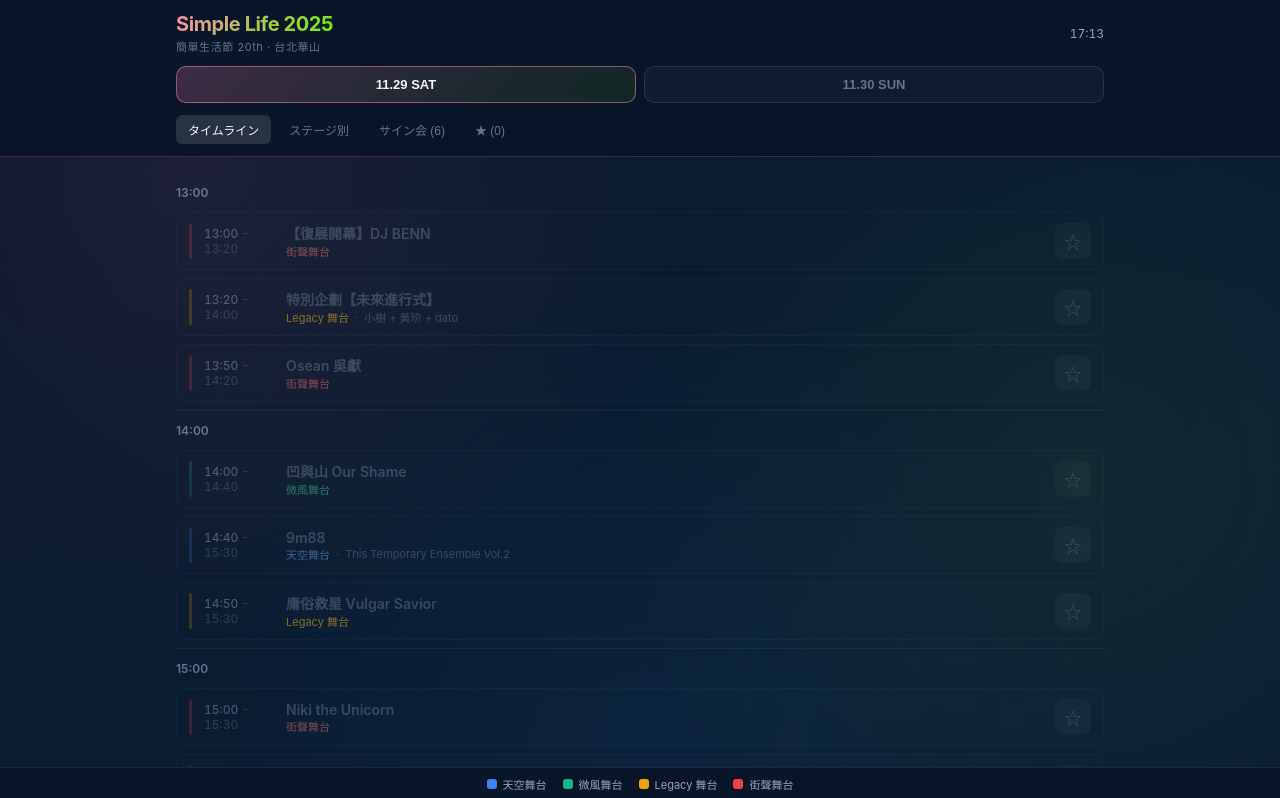
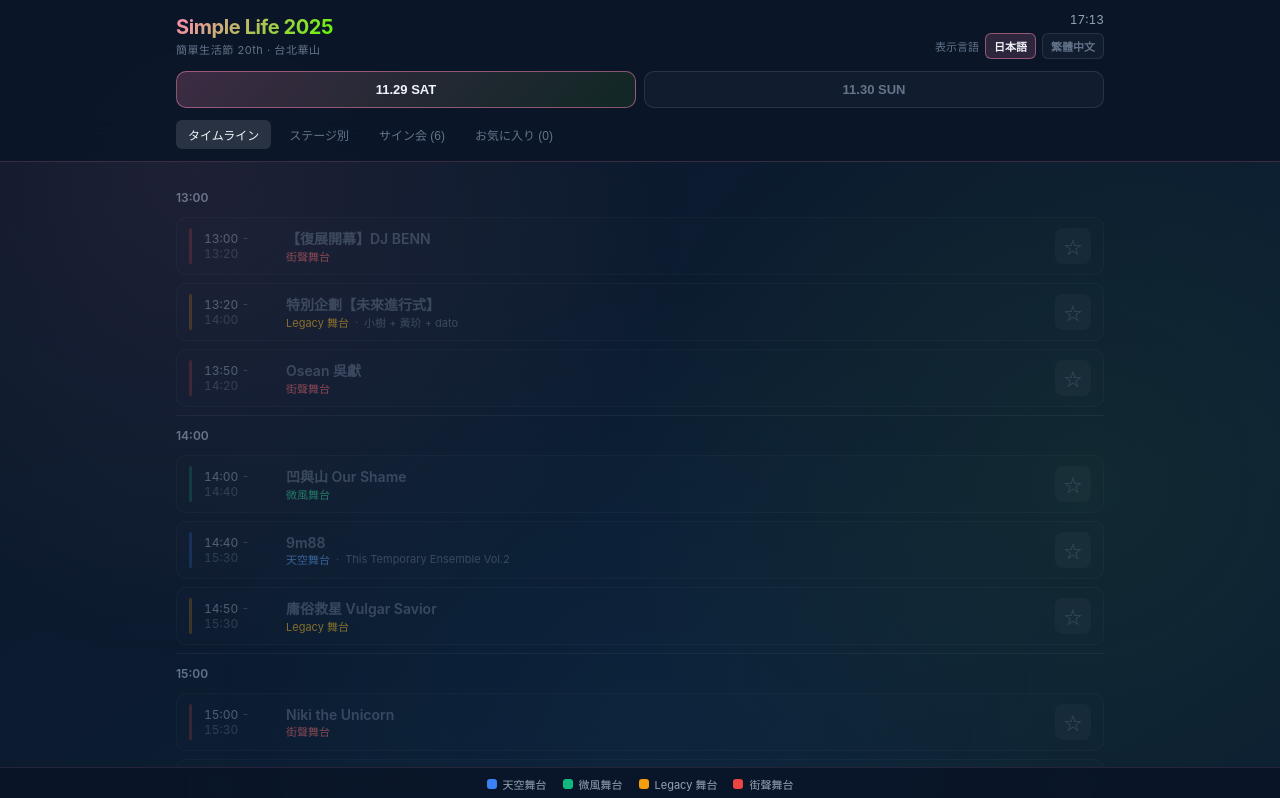
Before and after one commit to tainakanchu/simple-life-2025, a React (Vite) app: page / in a window 1280 px wide. Shown: the top 798 px of the page. Built offline with nearby package versions, Linux system fonts and the light colour scheme.

Commit message:
Add Traditional Chinese localization support

```diff
--- a/src/App.tsx
+++ b/src/App.tsx
@@ -6,11 +6,13 @@
 import StagesView from "./views/StagesView";
 import FavoritesView from "./views/FavoritesView";
 import SigningView from "./views/SigningView";
+import { AppTranslation, Locale, detectLocale, translations } from "./i18n";
 
 type ViewMode = "timeline" | "stages" | "signing" | "favorites";
 type ActiveDay = "day1" | "day2";
 
 export default function App() {
+  const [locale, setLocale] = useState<Locale>(() => detectLocale());
   const [activeDay, setActiveDay] = useState<ActiveDay>("day1");
   const [favorites, setFavorites] = useState<Favorites>(() => {
     try {
@@ -23,6 +25,7 @@
   const [currentTime, setCurrentTime] = useState(new Date());
   const [viewMode, setViewMode] = useState<ViewMode>("timeline");
   const [showMap, setShowMap] = useState(false);
+  const t: AppTranslation = translations[locale];
 
   useEffect(() => {
     const timer = setInterval(() => setCurrentTime(new Date()), 60000);
@@ -34,6 +37,12 @@
       localStorage.setItem("simplelife-favorites", JSON.stringify(favorites));
     } catch {}
   }, [favorites]);
+
+  useEffect(() => {
+    try {
+      localStorage.setItem("simplelife-locale", locale);
+    } catch {}
+  }, [locale]);
 
   const toggleFavorite = (day: string, stage: string, artist: string) => {
     const key = `${day}-${stage}-${artist}`;
@@ -70,7 +79,7 @@
       if (isFavorite(activeDay, "signing", event.artist)) {
         list.push({
           ...event,
-          stage: "サイン会",
+          stage: t.signing.label,
           type: "signing",
           startMin: parseTime(event.time),
           endMin: parseEndTime(event.time),
@@ -163,13 +172,48 @@
                 fontSize: 12,
                 color: "#94a3b8",
                 textAlign: "right",
+                display: "flex",
+                flexDirection: "column",
+                alignItems: "flex-end",
+                gap: 6,
               }}
             >
               <div style={{ fontVariantNumeric: "tabular-nums" }}>
-                {currentTime.toLocaleTimeString("ja-JP", {
+                {currentTime.toLocaleTimeString(locale, {
                   hour: "2-digit",
                   minute: "2-digit",
                 })}
+              </div>
+              <div style={{ display: "flex", alignItems: "center", gap: 6 }}>
+                <span style={{ fontSize: 11, color: "#64748b" }}>
+                  {t.languageLabel}
+                </span>
+                <div style={{ display: "flex", gap: 6 }}>
+                  {(["ja", "zh-TW"] as Locale[]).map((lang) => (
+                    <button
+                      key={lang}
+                      onClick={() => setLocale(lang)}
+                      style={{
+                        padding: "4px 8px",
+                        borderRadius: 6,
+                        border:
+                          locale === lang
+                            ? "1px solid rgba(255, 136, 176, 0.5)"
+                            : "1px solid rgba(255,255,255,0.1)",
+                        background:
+                          locale === lang
+                            ? "rgba(255, 136, 176, 0.15)"
+                            : "rgba(255,255,255,0.03)",
+                        color: locale === lang ? "#f1f5f9" : "#64748b",
+                        cursor: "pointer",
+                        fontSize: 11,
+                        fontWeight: 600,
+                      }}
+                    >
+                      {lang === "ja" ? "日本語" : "繁體中文"}
+                    </button>
+                  ))}
+                </div>
               </div>
             </div>
           </div>
@@ -205,15 +249,15 @@
 
           <div style={{ display: "flex", gap: 6 }}>
             {[
-              { key: "timeline" as const, label: "タイムライン" },
-              { key: "stages" as const, label: "ステージ別" },
+              { key: "timeline" as const, label: t.nav.timeline },
+              { key: "stages" as const, label: t.nav.stages },
               {
                 key: "signing" as const,
-                label: `サイン会 (${signingEvents[activeDay].length})`,
+                label: t.nav.signing(signingEvents[activeDay].length),
               },
               {
                 key: "favorites" as const,
-                label: `★ (${getFavoritesList().length})`,
+                label: t.nav.favorites(getFavoritesList().length),
               },
             ].map((mode) => (
               <button
@@ -260,7 +304,7 @@
                 textTransform: "uppercase",
               }}
             >
-              次のお気に入り
+              {t.upcomingTitle}
             </div>
             <div
               style={{
@@ -325,9 +369,11 @@
                       <div style={{ fontSize: 11, color: "#94a3b8" }}>
                         {act.stage} ·{" "}
                         {isNow ? (
-                          <span style={{ color: "#62FA03" }}>NOW</span>
+                          <span style={{ color: "#62FA03" }}>{t.common.now}</span>
                         ) : (
-                          <span>あと {formatCountdown(minutesUntil)}</span>
+                          <span>
+                            {t.timeUntil(formatCountdown(minutesUntil) || "")}
+                          </span>
                         )}
                       </div>
                     </div>
@@ -347,6 +393,7 @@
             isFavorite={isFavorite}
             toggleFavorite={toggleFavorite}
             getCurrentMinutes={getCurrentMinutes}
+            translation={t}
           />
         )}
 
@@ -357,6 +404,7 @@
             isFavorite={isFavorite}
             toggleFavorite={toggleFavorite}
             getCurrentMinutes={getCurrentMinutes}
+            translation={t}
           />
         )}
 
@@ -366,6 +414,7 @@
             activeDay={activeDay}
             toggleFavorite={toggleFavorite}
             getCurrentMinutes={getCurrentMinutes}
+            translation={t}
           />
         )}
 
@@ -376,6 +425,7 @@
             isFavorite={isFavorite}
             toggleFavorite={toggleFavorite}
             getCurrentMinutes={getCurrentMinutes}
+            translation={t}
           />
         )}
       </main>
@@ -404,7 +454,7 @@
               textTransform: "uppercase",
             }}
           >
-            Official Links
+            {t.officialLinks}
           </div>
           <div
             style={{
@@ -431,7 +481,7 @@
               }}
             >
               <span style={{ fontSize: 16 }}>📍</span>
-              会場マップ
+              {t.mapButton}
             </button>
             <a
               href="https://www.threads.com/@simplelifetw"
@@ -498,7 +548,7 @@
               }}
             >
               <span style={{ fontSize: 16 }}>🛍️</span>
-              グッズ在庫状況
+              {t.goodsStatus}
             </a>
           </div>
         </div>
@@ -586,11 +636,11 @@
                 cursor: "pointer",
               }}
             >
-              ✕ 閉じる
+              {t.mapClose}
             </button>
             <img
               src="/G63ZjXObkAIoMTz.jpg"
-              alt="Simple Life 2025 会場マップ"
+              alt={t.mapAlt}
               style={{
                 width: "100%",
                 height: "100%",
--- /dev/null
+++ b/src/i18n.ts
@@ -0,0 +1,118 @@
+export type Locale = "ja" | "zh-TW";
+
+export interface AppTranslation {
+  nav: {
+    timeline: string;
+    stages: string;
+    signing: (count: number) => string;
+    favorites: (count: number) => string;
+  };
+  upcomingTitle: string;
+  timeUntil: (countdown: string) => string;
+  officialLinks: string;
+  mapButton: string;
+  goodsStatus: string;
+  mapAlt: string;
+  mapClose: string;
+  languageLabel: string;
+  favoritesEmptyTitle: string;
+  favoritesEmptyHint: string;
+  signing: {
+    title: string;
+    location: string;
+    goods: string;
+    caution: string;
+    ongoing: string;
+    ended: string;
+    upcoming: string;
+    label: string;
+  };
+  common: {
+    now: string;
+  };
+}
+
+export const translations: Record<Locale, AppTranslation> = {
+  ja: {
+    nav: {
+      timeline: "タイムライン",
+      stages: "ステージ別",
+      signing: (count) => `サイン会 (${count})`,
+      favorites: (count) => `お気に入り (${count})`,
+    },
+    upcomingTitle: "次のお気に入り",
+    timeUntil: (countdown) => `あと ${countdown}`,
+    officialLinks: "Official Links",
+    mapButton: "会場マップ",
+    goodsStatus: "グッズ在庫状況",
+    mapAlt: "Simple Life 2025 会場マップ",
+    mapClose: "✕ 閉じる",
+    languageLabel: "表示言語",
+    favoritesEmptyTitle: "お気に入りがありません",
+    favoritesEmptyHint: "アーティストの ★ や ♡ をタップして追加",
+    signing: {
+      title: "音楽人サイン会",
+      location: "Legacy 舞台左側の入口付近",
+      goods: "公式グッズ・アーティストグッズのみ対応",
+      caution: "スタッフの案内に従って並んでください",
+      ongoing: "サイン会中!",
+      ended: "終了",
+      upcoming: "サイン会",
+      label: "サイン会",
+    },
+    common: {
+      now: "NOW",
+    },
+  },
+  "zh-TW": {
+    nav: {
+      timeline: "時間軸",
+      stages: "舞台列表",
+      signing: (count) => `簽名會 (${count})`,
+      favorites: (count) => `收藏 (${count})`,
+    },
+    upcomingTitle: "稍後的收藏",
+    timeUntil: (countdown) => `還有 ${countdown}`,
+    officialLinks: "官方連結",
+    mapButton: "會場地圖",
+    goodsStatus: "周邊庫存資訊",
+    mapAlt: "Simple Life 2025 會場地圖",
+    mapClose: "✕ 關閉",
+    languageLabel: "介面語言",
+    favoritesEmptyTitle: "尚未加入收藏",
+    favoritesEmptyHint: "點擊演出者旁的 ★ 或 ♡ 即可加入",
+    signing: {
+      title: "音樂人簽名會",
+      location: "Legacy 舞台左側入口旁",
+      goods: "僅提供官方或音樂人周邊簽名",
+      caution: "請依照工作人員動線排隊",
+      ongoing: "簽名進行中！",
+      ended: "已結束",
+      upcoming: "簽名會",
+      label: "簽名會",
+    },
+    common: {
+      now: "現在",
+    },
+  },
+};
+
+export const detectLocale = (): Locale => {
+  try {
+    const stored = localStorage.getItem("simplelife-locale") as Locale | null;
+    if (stored && translations[stored]) {
+      return stored;
+    }
+  } catch {
+    // Ignore storage errors
+  }
+
+  if (typeof navigator !== "undefined") {
+    const lang = navigator.language || navigator.languages?.[0] || "";
+    if (lang.toLowerCase().startsWith("zh")) {
+      return "zh-TW";
+    }
+  }
+
+  return "ja";
+};
--- a/src/views/StagesView.tsx
+++ b/src/views/StagesView.tsx
@@ -2,6 +2,7 @@
 import { parseTime, parseEndTime } from "../utils";
 import { stageColors } from "../data";
 import ActCard from "../components/ActCard";
+import { AppTranslation } from "../i18n";
 
 interface StagesViewProps {
   stages: Stage;
@@ -9,6 +10,7 @@
   isFavorite: (day: string, stage: string, artist: string) => boolean;
   toggleFavorite: (day: string, stage: string, artist: string) => void;
   getCurrentMinutes: () => number;
+  translation: AppTranslation;
 }
 
 export default function StagesView({
@@ -17,6 +19,7 @@
   isFavorite,
   toggleFavorite,
   getCurrentMinutes,
+  translation,
 }: StagesViewProps) {
   const now = getCurrentMinutes();
 
@@ -70,6 +73,7 @@
                   toggleFavorite={toggleFavorite}
                   isNow={isNow}
                   isPast={isPast}
+                  translation={translation}
                 />
               );
             })}
--- a/src/views/TimelineView.tsx
+++ b/src/views/TimelineView.tsx
@@ -2,6 +2,7 @@
 import { Stage } from '../types'
 import { parseTime, parseEndTime } from '../utils'
 import ActCard from '../components/ActCard'
+import { AppTranslation } from '../i18n'
 
 interface TimelineViewProps {
   stages: Stage
@@ -9,6 +10,7 @@
   isFavorite: (day: string, stage: string, artist: string) => boolean
   toggleFavorite: (day: string, stage: string, artist: string) => void
   getCurrentMinutes: () => number
+  translation: AppTranslation
 }
 
 export default function TimelineView({
@@ -16,7 +18,8 @@
   activeDay,
   isFavorite,
   toggleFavorite,
-  getCurrentMinutes
+  getCurrentMinutes,
+  translation
 }: TimelineViewProps) {
   const allActs: any[] = []
   Object.entries(stages).forEach(([stage, acts]) => {
@@ -64,6 +67,7 @@
               isNow={isNow}
               isPast={isPast}
               showStage
+              translation={translation}
             />
           </React.Fragment>
         )
```
Also changed, not shown: src/components/ActCard.tsx (+6 -1 lines), src/components/SigningCard.tsx (+5 -2 lines), src/views/FavoritesView.tsx (+8 -3 lines), src/views/SigningView.tsx (+11 -8 lines).
